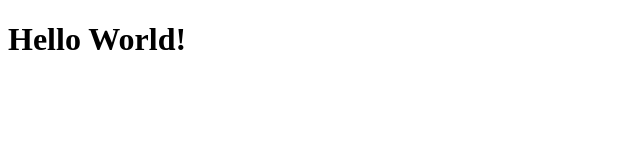
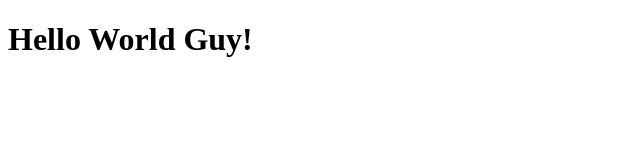
Before and after one commit to agung247/revou_w1, a plain HTML site: page index.html in a window 1280 px wide. Shown: the whole page, without its empty margins (0-640 px from the left). Drawn offline with Linux system fonts and the light colour scheme.

Commit message:
adding word

```diff
--- a/index.html
+++ b/index.html
@@ -6,6 +6,6 @@
     <title>Document</title>
 </head>
 <body>
-    <h1>Hello World!</h1>
+    <h1>Hello World Guy!</h1>
 </body>
 </html>
```
